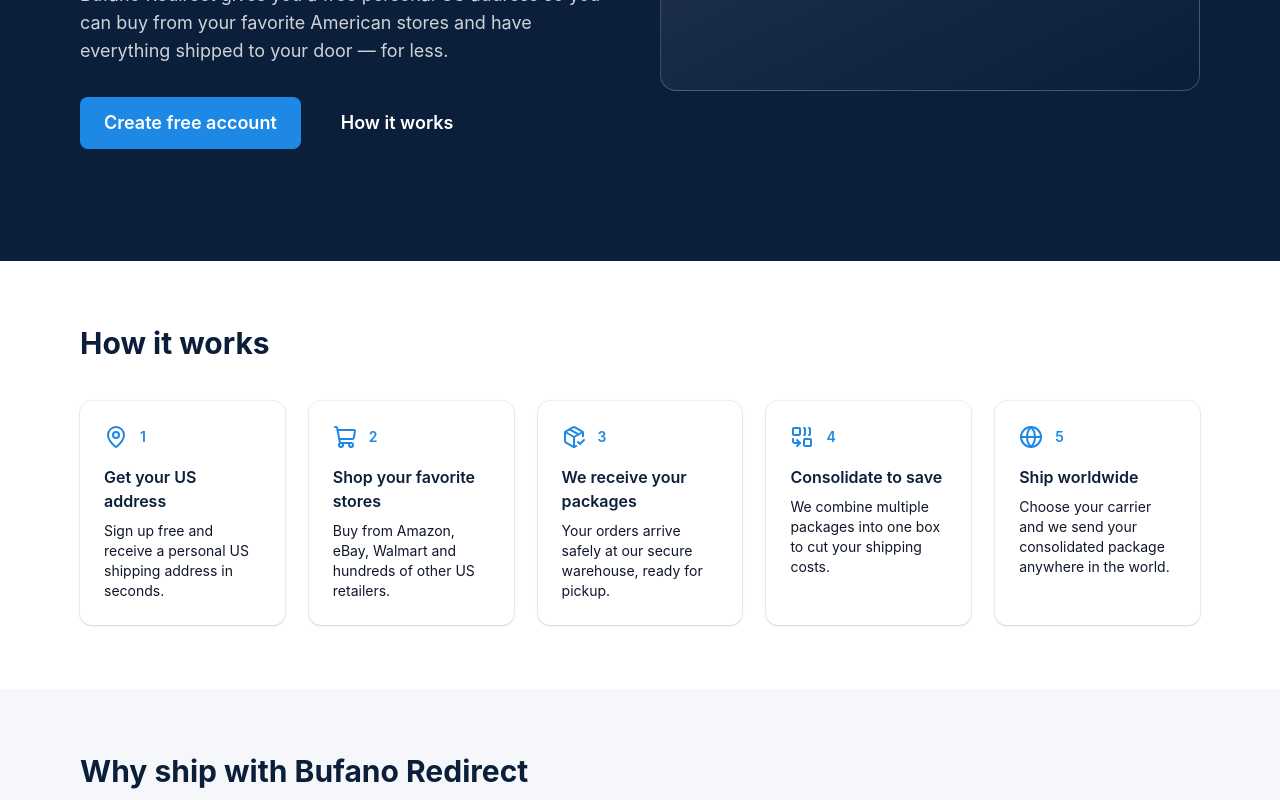
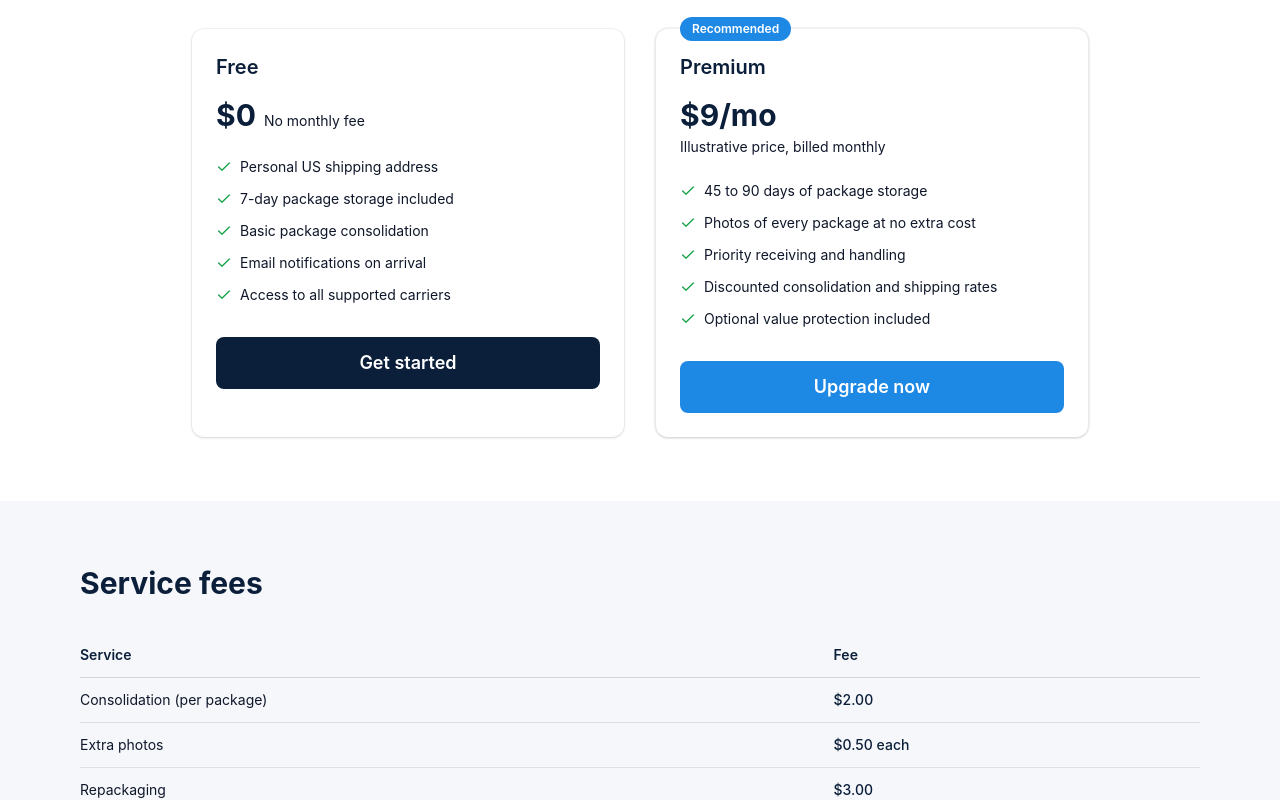
Before and after one commit to cbufano/UboxRedirect.com, a React (Vite) app: page /pricing in a window 1280 px wide. Before the commit this address led to /. Shown: the part 400-1200 px from the top of the page. Built offline with nearby package versions, Linux system fonts and the light colour scheme.

Commit message:
feat: build pricing page

```diff
--- a/src/i18n/locales/en/common.json
+++ b/src/i18n/locales/en/common.json
@@ -160,5 +160,48 @@
     },
     "faqTeaser": "Have more questions about customs, fees or delivery times? Our FAQ covers the details.",
     "faqButton": "See FAQ"
+  },
+  "pricing": {
+    "title": "Pricing & Plans",
+    "subtitle": "Simple, transparent pricing. Start at no cost, upgrade any time you want more storage and savings.",
+    "free": {
+      "name": "Free",
+      "priceNote": "No monthly fee",
+      "features": [
+        "Personal US shipping address",
+        "7-day package storage included",
+        "Basic package consolidation",
+        "Email notifications on arrival",
+        "Access to all supported carriers"
+      ],
+      "cta": "Get started"
+    },
+    "premium": {
+      "name": "Premium",
+      "badge": "Recommended",
+      "price": "$9/mo",
+      "priceNote": "Illustrative price, billed monthly",
+      "features": [
+        "45 to 90 days of package storage",
+        "Photos of every package at no extra cost",
+        "Priority receiving and handling",
+        "Discounted consolidation and shipping rates",
+        "Optional value protection included"
+      ],
+      "cta": "Upgrade now"
+    },
+    "fees": {
+      "title": "Service fees",
+      "serviceLabel": "Service",
+      "feeLabel": "Fee",
+      "note": "Estimates — final charges calculated at checkout.",
+      "rows": [
+        { "service": "Consolidation (per package)", "fee": "$2.00" },
+        { "service": "Extra photos", "fee": "$0.50 each" },
+        { "service": "Repackaging", "fee": "$3.00" },
+        { "service": "Storage (per day beyond included period)", "fee": "$0.15" },
+        { "service": "Value protection", "fee": "2% of declared value" }
+      ]
+    }
   }
 }
--- a/src/i18n/locales/es/common.json
+++ b/src/i18n/locales/es/common.json
@@ -160,5 +160,48 @@
     },
     "faqTeaser": "¿Tienes más preguntas sobre aduanas, tarifas o tiempos de entrega? Nuestro FAQ cubre los detalles.",
     "faqButton": "Ver FAQ"
+  },
+  "pricing": {
+    "title": "Precios y Planes",
+    "subtitle": "Precios simples y transparentes. Empieza gratis y actualiza cuando quieras más almacenamiento y ahorro.",
+    "free": {
+      "name": "Gratis",
+      "priceNote": "Sin mensualidad",
+      "features": [
+        "Dirección personal gratis en EE. UU.",
+        "7 días de almacenamiento gratis",
+        "Consolidación básica de paquetes",
+        "Notificaciones por correo al llegar",
+        "Acceso a todos los transportistas soportados"
+      ],
+      "cta": "Crear cuenta gratis"
+    },
+    "premium": {
+      "name": "Premium",
+      "badge": "Recomendado",
+      "price": "US$ 9/mes",
+      "priceNote": "Precio ilustrativo, facturado mensualmente",
+      "features": [
+        "45 a 90 días de almacenamiento gratis",
+        "Fotos gratis de cada paquete",
+        "Recepción y manejo prioritarios",
+        "Tarifas con descuento en consolidación y envío",
+        "Protección de valor opcional incluida"
+      ],
+      "cta": "Empezar Premium"
+    },
+    "fees": {
+      "title": "Tarifas de servicio",
+      "serviceLabel": "Servicio",
+      "feeLabel": "Tarifa",
+      "note": "Estimaciones — los cargos finales se calculan al pagar.",
+      "rows": [
+        { "service": "Consolidación (por paquete)", "fee": "US$ 2.00" },
+        { "service": "Fotos adicionales", "fee": "US$ 0.50 cada una" },
+        { "service": "Reembalaje", "fee": "US$ 3.00" },
+        { "service": "Almacenamiento (por día tras el período gratis)", "fee": "US$ 0.15" },
+        { "service": "Protección de valor", "fee": "2% del valor declarado" }
+      ]
+    }
   }
 }
--- a/src/i18n/locales/pt/common.json
+++ b/src/i18n/locales/pt/common.json
@@ -160,5 +160,48 @@
     },
     "faqTeaser": "Tem mais dúvidas sobre alfândega, taxas ou prazos de entrega? Nosso FAQ traz todos os detalhes.",
     "faqButton": "Ver FAQ"
+  },
+  "pricing": {
+    "title": "Preços e Planos",
+    "subtitle": "Preços simples e transparentes. Comece grátis e faça upgrade quando quiser mais armazenamento e economia.",
+    "free": {
+      "name": "Grátis",
+      "priceNote": "Sem mensalidade",
+      "features": [
+        "Endereço pessoal grátis nos EUA",
+        "7 dias de armazenamento grátis",
+        "Consolidação básica de pacotes",
+        "Notificações por e-mail na chegada",
+        "Acesso a todas as transportadoras suportadas"
+      ],
+      "cta": "Criar conta grátis"
+    },
+    "premium": {
+      "name": "Premium",
+      "badge": "Recomendado",
+      "price": "US$ 9/mês",
+      "priceNote": "Preço ilustrativo, cobrado mensalmente",
+      "features": [
+        "45 a 90 dias de armazenamento grátis",
+        "Fotos grátis de cada pacote",
+        "Recebimento e manuseio prioritários",
+        "Descontos em consolidação e frete",
+        "Proteção de valor opcional incluída"
+      ],
+      "cta": "Assinar Premium"
+    },
+    "fees": {
+      "title": "Taxas de serviço",
+      "serviceLabel": "Serviço",
+      "feeLabel": "Taxa",
+      "note": "Estimativas — os valores finais são calculados no checkout.",
+      "rows": [
+        { "service": "Consolidação (por pacote)", "fee": "US$ 2,00" },
+        { "service": "Fotos extras", "fee": "US$ 0,50 cada" },
+        { "service": "Reembalagem", "fee": "US$ 3,00" },
+        { "service": "Armazenamento (por dia após o período grátis)", "fee": "US$ 0,15" },
+        { "service": "Proteção de valor", "fee": "2% do valor declarado" }
+      ]
+    }
   }
 }
--- /dev/null
+++ b/src/pages/Pricing.tsx
@@ -0,0 +1,115 @@
+import { Link } from 'react-router-dom'
+import { useTranslation } from 'react-i18next'
+import { Check } from 'lucide-react'
+import { Button } from '../components/ui/Button'
+import { Card } from '../components/ui/Card'
+import { Section } from '../components/ui/Section'
+
+interface FeeRow {
+  service: string
+  fee: string
+}
+
+export default function Pricing() {
+  const { t } = useTranslation()
+
+  const freeFeatures = t('pricing.free.features', { returnObjects: true }) as string[]
+  const premiumFeatures = t('pricing.premium.features', { returnObjects: true }) as string[]
+  const feeRows = t('pricing.fees.rows', { returnObjects: true }) as FeeRow[]
+
+  return (
+    <>
+      {/* Page hero */}
+      <section className="bg-navy text-white">
+        <div className="mx-auto max-w-6xl px-4 py-16 md:py-20">
+          <h1 className="text-4xl font-bold leading-tight md:text-5xl">{t('pricing.title')}</h1>
+          <p className="mt-6 max-w-2xl text-lg text-white/80">{t('pricing.subtitle')}</p>
+        </div>
+      </section>
+
+      {/* Plan cards */}
+      <Section>
+        <div className="mx-auto grid max-w-4xl gap-8 md:grid-cols-2">
+          {/* Free plan */}
+          <Card>
+            <h2 className="text-xl font-semibold text-navy">{t('pricing.free.name')}</h2>
+            <div className="mt-4 flex items-baseline gap-2">
+              <span className="text-3xl font-bold text-navy">$0</span>
+              <span className="text-sm text-slate">{t('pricing.free.priceNote')}</span>
+            </div>
+            <ul className="mt-6 space-y-3">
+              {freeFeatures.map((feature) => (
+                <li key={feature} className="flex items-start gap-2 text-sm text-slate">
+                  <Check className="mt-0.5 h-4 w-4 shrink-0 text-success" aria-hidden="true" />
+                  <span>{feature}</span>
+                </li>
+              ))}
+            </ul>
+            <div className="mt-8">
+              <Link to="/signup">
+                <Button variant="secondary" size="lg" className="w-full">
+                  {t('pricing.free.cta')}
+                </Button>
+              </Link>
+            </div>
+          </Card>
+
+          {/* Premium plan */}
+          <Card className="relative ring-2 ring-brand">
+            <span className="absolute -top-3 left-6 rounded-full bg-brand px-3 py-1 text-xs font-semibold text-white">
+              {t('pricing.premium.badge')}
+            </span>
+            <h2 className="text-xl font-semibold text-navy">{t('pricing.premium.name')}</h2>
+            <div className="mt-4 flex items-baseline gap-2">
+              <span className="text-3xl font-bold text-navy">{t('pricing.premium.price')}</span>
+            </div>
+            <p className="mt-1 text-sm text-slate">{t('pricing.premium.priceNote')}</p>
+            <ul className="mt-6 space-y-3">
+              {premiumFeatures.map((feature) => (
+                <li key={feature} className="flex items-start gap-2 text-sm text-slate">
+                  <Check className="mt-0.5 h-4 w-4 shrink-0 text-success" aria-hidden="true" />
+                  <span>{feature}</span>
+                </li>
+              ))}
+            </ul>
+            <div className="mt-8">
+              <Link to="/signup">
+                <Button variant="primary" size="lg" className="w-full">
+                  {t('pricing.premium.cta')}
+                </Button>
+              </Link>
+            </div>
+          </Card>
+        </div>
+      </Section>
+
+      {/* Fee table */}
+      <Section muted>
+        <h2 className="text-3xl font-bold text-navy">{t('pricing.fees.title')}</h2>
+        <div className="mt-8 overflow-x-auto">
+          <table className="w-full min-w-[480px] border-collapse text-left text-sm">
+            <thead>
+              <tr className="border-b border-slate/15">
+                <th scope="col" className="py-3 pr-4 font-semibold text-navy">
+                  {t('pricing.fees.serviceLabel')}
+                </th>
+                <th scope="col" className="py-3 font-semibold text-navy">
+                  {t('pricing.fees.feeLabel')}
+                </th>
+              </tr>
+            </thead>
+            <tbody>
+              {feeRows.map((row) => (
+                <tr key={row.service} className="border-b border-slate/10">
+                  <td className="py-3 pr-4 text-slate">{row.service}</td>
+                  <td className="py-3 font-medium text-navy">{row.fee}</td>
+                </tr>
+              ))}
+            </tbody>
+          </table>
+        </div>
+        <p className="mt-4 text-xs text-slate">{t('pricing.fees.note')}</p>
+      </Section>
+    </>
+  )
+}
--- a/src/routes.tsx
+++ b/src/routes.tsx
@@ -2,6 +2,7 @@ import { Routes, Route, Navigate } from 'react-router-dom'
 import { PublicLayout } from './layouts/PublicLayout'
 import Home from './pages/Home'
 import HowItWorks from './pages/HowItWorks'
+import Pricing from './pages/Pricing'
 
 export function AppRoutes() {
   return (
@@ -9,6 +10,7 @@ export function AppRoutes() {
       <Route element={<PublicLayout />}>
         <Route index element={<Home />} />
         <Route path="how" element={<HowItWorks />} />
+        <Route path="pricing" element={<Pricing />} />
         {/* public routes added as their tasks complete */}
       </Route>
       <Route path="*" element={<Navigate to="/" replace />} />
```
Also changed, not shown: 1 other file (tests, documents, lock files or other folders).
